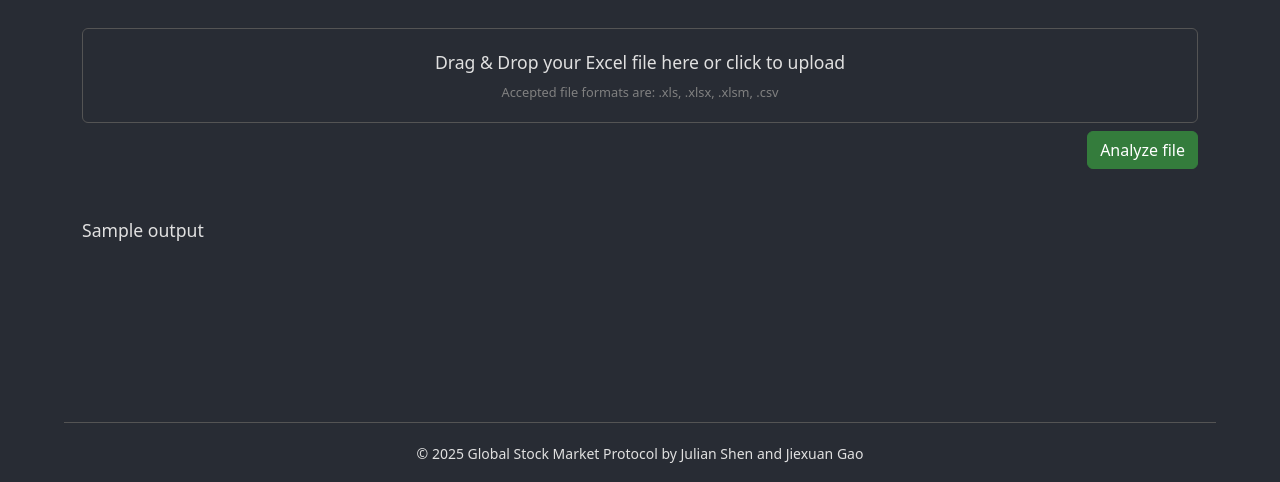
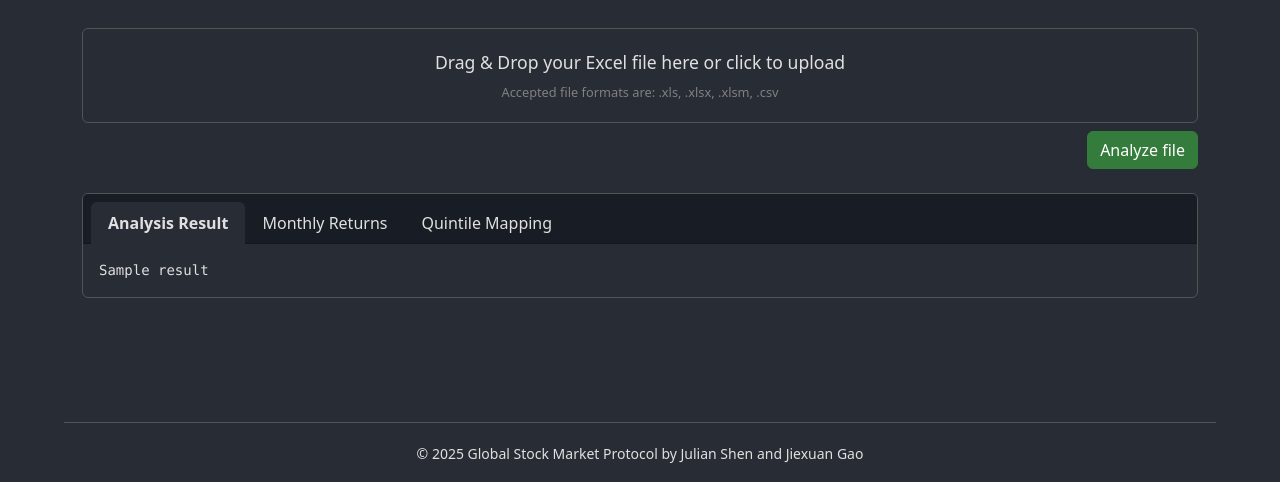
Before and after one commit to Proenchen/stock-market-protocol, a Flask app: template templates/upload.html in a window 1280 px wide. Shown: the part 318-800 px from the top of the page. Run offline with Flask 3, Linux system fonts and the light colour scheme; the template is opened without the code that fills it: most values are stand-ins (such as "Sample title", 1, 10 or a date in 2020).

Commit message:
Fix bug that upload page is not selected after uploading excel. Extend analysis information and present them in bootstrap card.

```diff
--- a/main.py
+++ b/main.py
@@ -40,7 +40,7 @@
 
 @app.route('/upload_excel', methods=['GET', 'POST'])
 def upload_excel() -> str:
-    output: Optional[str] = None
+    analysis_result: Optional[str] = None
 
     if request.method == 'POST':
         uploaded_file: FileStorage = request.files["excel-file"]
@@ -49,12 +49,16 @@
             try:
                 df = pd.read_excel(uploaded_file, engine='openpyxl')
                 analyzer = SimpleAnalyzer(df)
-                output = analyzer.analyze()
+                analysis_result, monthly_avg_str, permno_mapping = analyzer.analyze()
 
             except Exception as e:
-                output = f"Error: {str(e)}"
+                analysis_result = f"Error: {str(e)}"
 
-    return render_template('upload.html', output=output)
+    return render_template('upload.html',
+        result=analysis_result,
+        monthly_avg=monthly_avg_str,
+        mapping=permno_mapping
+    )
 
 
 if __name__ == "__main__":
--- a/static/css/styles.css
+++ b/static/css/styles.css
@@ -156,6 +156,32 @@
     margin-left: 10px !important;
 }
 
+body:not(.lightmode) .nav-tabs .nav-link {
+    color: var(--text-color) !important;
+}
+
+body:not(.lightmode) .nav-tabs .nav-link.active {
+    background-color: var(--base-color) !important;
+    color: var(--text-color) !important;
+    border-color: transparent !important;
+}
+
+body:not(.lightmode) .nav-tabs .nav-link:hover {
+    background-color: var(--base-color) !important;
+    border-color: transparent !important;
+}
+
+.card {
+    background-color: var(--base-color) !important;
+    color: var(--text-color) !important;
+    border-color: var(--border-color) !important;
+}
+
+.card-header {
+    background-color: var(--base-variant) !important;
+    color: var(--text-color) !important;
+}
+
 #theme-switch {
     height: 35px;
     width: 35px;
@@ -298,6 +324,11 @@
     }
 }
 
+.lightmode .card-header {
+    background-color: var(--base-variant);
+    color: var(--text-color);
+}
+
 .lightmode #theme-switch {
     height: 35px;
     width: 35px;
--- a/static/js/common.js
+++ b/static/js/common.js
@@ -4,13 +4,12 @@
 });
 
 function highlightActivePage() {
-    let currentPage = window.location.pathname.split("/").pop();
+    let currentPath = window.location.pathname;
 
     document.querySelectorAll(".nav-link, .dropdown-item").forEach(link => {
         let hrefAttribute = link.getAttribute("href");
         if (hrefAttribute) {
-            let targetPage = hrefAttribute.split("/").pop();
-            if (targetPage === currentPage) {
+            if (currentPath.startsWith(hrefAttribute)) {
                 link.classList.add("active");
                 let parentDropdown = link.closest(".dropdown");
                 if (parentDropdown) {
--- a/templates/upload.html
+++ b/templates/upload.html
@@ -77,9 +77,32 @@
             </div>
         </form>
 
-        {% if output %}
-        <div class="mt-4" style="white-space: pre-line">
-            <p>{{ output }}</p>
+        {% if result %}
+        <div class="card mt-4 card">
+            <div class="card-header card-header">
+                <ul class="nav nav-tabs card-header-tabs" id="analysisTabs" role="tablist">
+                <li class="nav-item">
+                    <button class="nav-link active" id="result-tab" data-bs-toggle="tab" data-bs-target="#result" type="button">Analysis Result</button>
+                </li>
+                <li class="nav-item">
+                    <button class="nav-link" id="monthly-tab" data-bs-toggle="tab" data-bs-target="#monthly" type="button">Monthly Returns</button>
+                </li>
+                <li class="nav-item">
+                    <button class="nav-link" id="mapping-tab" data-bs-toggle="tab" data-bs-target="#mapping" type="button">Quintile Mapping</button>
+                </li>
+                </ul>
+            </div>
+            <div class="card-body tab-content">
+                <div class="tab-pane fade show active" id="result">
+                    <pre class="mb-0" style="white-space: pre-wrap;">{{ result }}</pre>
+                </div>
+                <div class="tab-pane fade" id="monthly">
+                    <pre class="mb-0" style="white-space: pre-wrap;">{{ monthly_avg }}</pre>
+                </div>
+                <div class="tab-pane fade" id="mapping">
+                    <pre class="mb-0" style="white-space: pre-wrap;">{{ mapping }}</pre>
+                </div>
+            </div>
         </div>
         {% endif %}
     </div>
```
Also changed, not shown: logic/strategy_analysis.py (+29 -5 lines).
